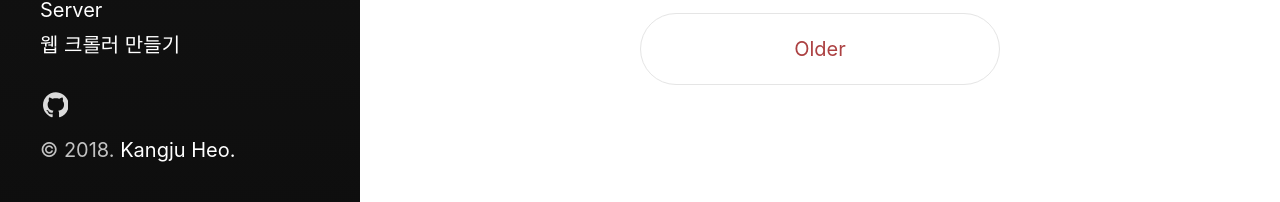
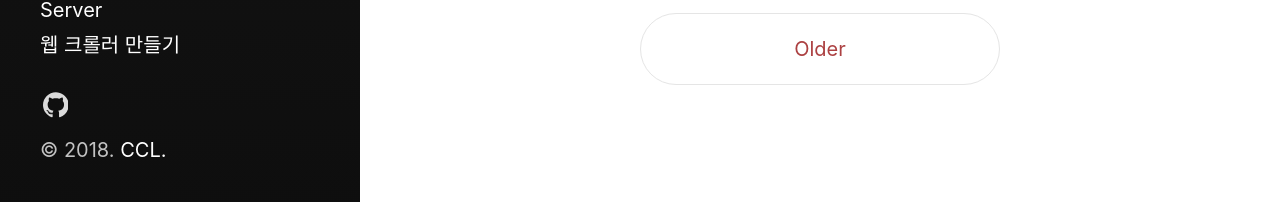
Before and after one commit to Cozy-Ho/Cozy-Ho.github.io, a Jekyll site: the page built from index.html, in a window 1280 px wide. Shown: the part 3413-3615 px from the top of the page. Built offline with Jekyll 4.4.1, drawn with Linux system fonts in a browser that asks for light colours; the list of posts is cut into pages by our own code; comment, search, counter and statistics services are not loaded.

Commit message:
[Fix]copyright.html

```diff
--- a/_includes/copyright.html
+++ b/_includes/copyright.html
@@ -1,4 +1,4 @@
 <p>
     &copy; {{ site.time | date: '%Y' }}.
-    <a href="{{ site.baseurl }}/LICENSE.html">Kangju Heo.</a>
+    <a href="{{ site.baseurl }}/LICENSE.html">CCL.</a>
 </p>
```
